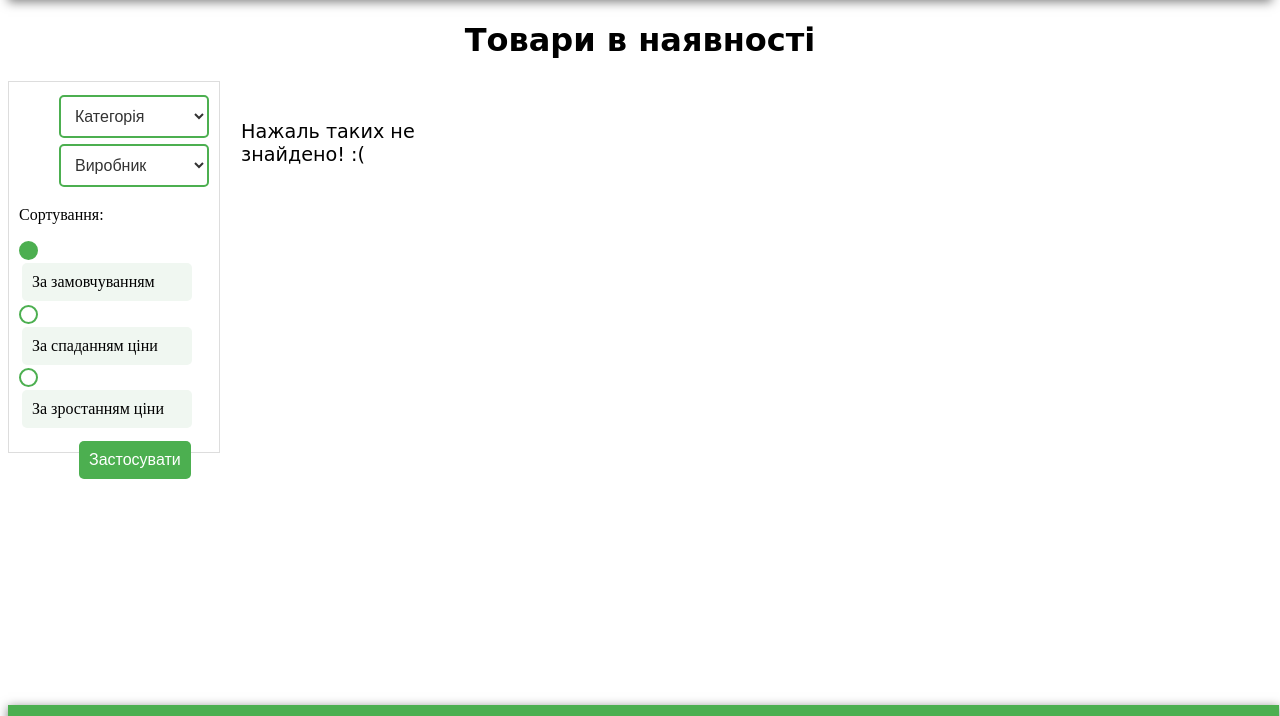
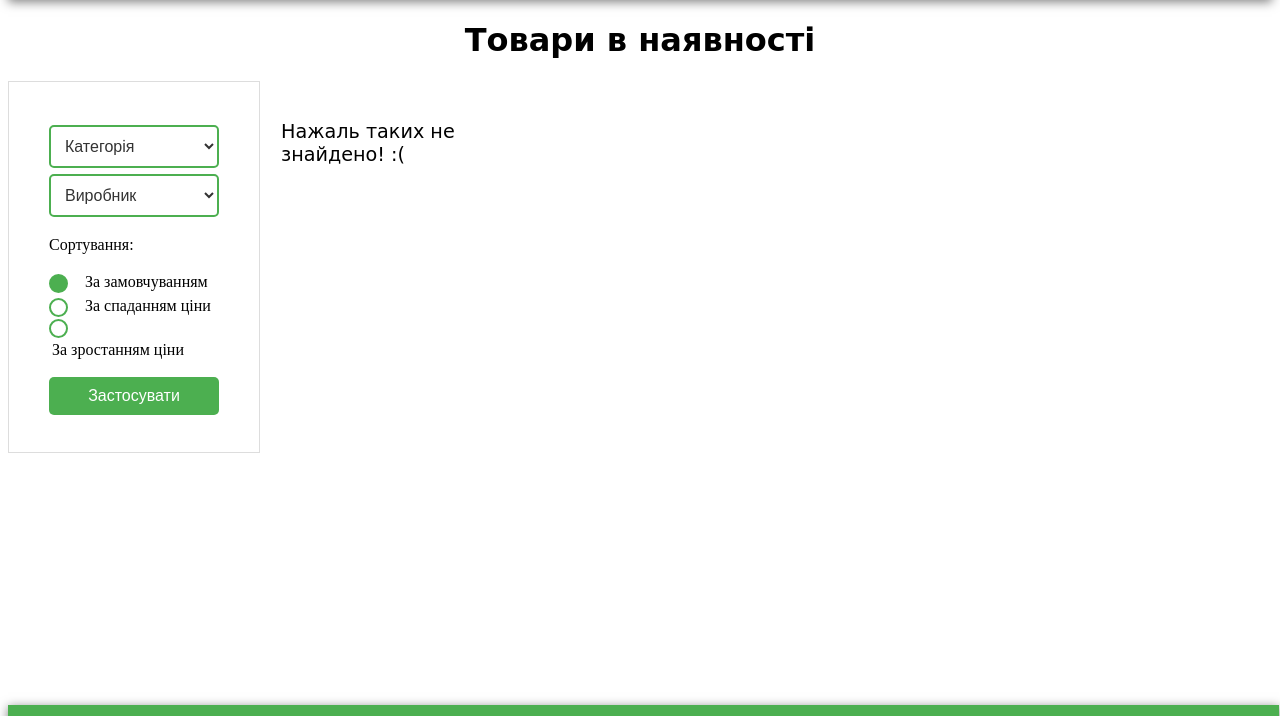
Before and after one commit to Temka0994/django-shop, a Django app: page /catalog/ in a window 1280 px wide; the page is wider, and only the part inside the window is pictured. Shown: the part 64-780 px from the top of that part. Run offline with Django 5.2, Linux system fonts and the light colour scheme; data that the repository does not hold is empty.

Commit message:
update catalog styles

```diff
--- a/static/home/css/styles.css
+++ b/static/home/css/styles.css
@@ -340,14 +340,10 @@ li {
 .check-label {
     display: inline-flex;
     align-items: center;
-    background-color: #f0f7f1;
-    padding: 10px;
-    border-radius: 5px;
     margin: 3px;
     cursor: pointer;
     color: black;
     font-size: 16px;
-    width: 150px;
 }
 
 .check-input:focus {
@@ -355,7 +351,7 @@ li {
 }
 
 select {
-    width: 150px;
+    width: 170px;
     padding: 10px;
     border-radius: 5px;
     border: 2px solid #4CAF50;
@@ -363,7 +359,7 @@ select {
     font-size: 16px;
     color: #333;
     transition: all 0.3s ease;
-    margin: 3px 0 3px 40px;
+    margin: 3px 0 3px 0;
 }
 
 select:focus {
@@ -383,9 +379,10 @@ button[type="submit"] {
     padding: 10px;
     border: none;
     border-radius: 5px;
+    width: 170px;
     cursor: pointer;
     font-size: 16px;
-    margin: 10px 0 10px 60px;
+    margin: 15px 0 10px 0;
 }
 
 .catalog-container {
@@ -405,3 +402,7 @@ button[type="submit"] {
     font-family: "Comic Sans MS", cursive;
     font-size: larger;
 }
+
+.form-catalog {
+    margin: 30px;
+}
--- a/templates/catalog/catalog.html
+++ b/templates/catalog/catalog.html
@@ -5,7 +5,7 @@
         <h1 class="welcome-title">Товари в наявності</h1>
         <div class="catalog-container">
             <div class="filters">
-                <form action="{% url 'catalog' %}" method="get">
+                <form action="{% url 'catalog' %}" method="get" class="form-catalog">
                     <div>
                         <select name="type_id">
                             <option value="">Категорія</option>
```
